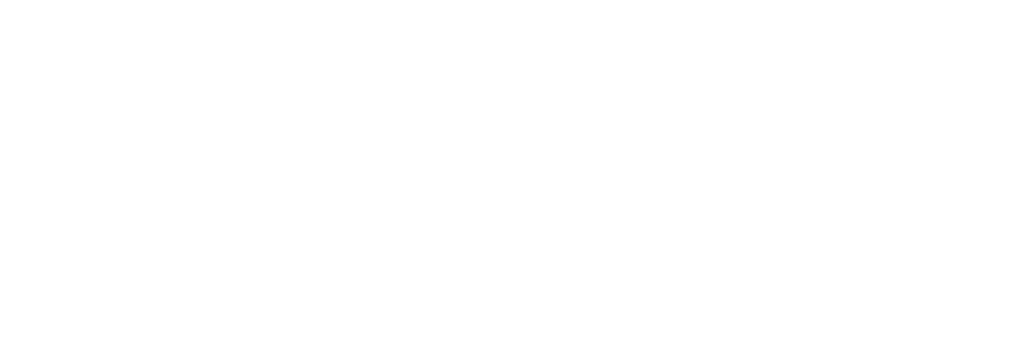
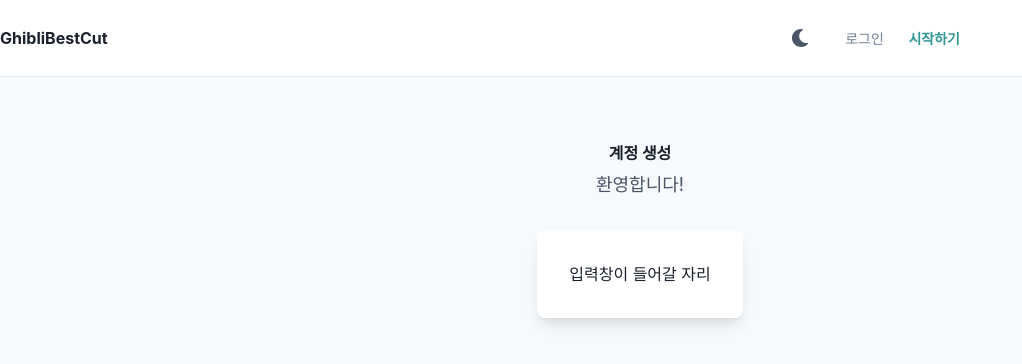
Before and after one commit to kenna-hwa/graphql-book-fullstack-project, a React (Create React App) app in the folder project/web/: page /signup in a window 1280 px wide. Before the commit this address had no page. Shown: the top 364 px of the page, without its empty margins (0-1022 px from the left). Built offline with nearby package versions, Linux system fonts and the light colour scheme.

Commit message:
Feat: User 회원가입 UI 생성
- User 뮤테이션 생성
- 회원가입 UI 생성
- signup 라우터 생성

```diff
--- a/project/web/src/App.tsx
+++ b/project/web/src/App.tsx
@@ -8,6 +8,7 @@
 import { createApolloClient } from "./apollo/createApolloClient";
 import Main from "./pages/Main";
 import Film from "./pages/Film";
+import SignUp from "./pages/SignUp";
 
 
 
@@ -20,6 +21,8 @@
       <Routes>
         <Route path="/" element={<Main/>} />
         <Route path="/film/:filmId" element={<Film/>} />
+        <Route path="/signup" element={<SignUp/>} />
+
       </Routes>
     </BrowserRouter>
   </ChakraProvider>
--- /dev/null
+++ b/project/web/src/components/auth/SignUpForm.tsx
@@ -0,0 +1,23 @@
+import { Stack, Text, Box, Heading, useColorModeValue } from "@chakra-ui/react";
+import { useSignUpMutation } from "../../generated/graphql";
+
+export default function SignUpForm(): React.ReactElement {
+	return (
+		<Stack spacing={8} mx="auto" maxW="lg" py={12} px={6}>
+			<Stack align="center">
+				<Heading fontSize="4x1">계정 생성</Heading>
+				<Text fontSize="lg" color="gray.600">
+					환영합니다!
+				</Text>
+			</Stack>
+			<Box
+				rounded="lg"
+				bg={useColorModeValue('white', 'gray.700')}
+				boxShadow="lg"
+				p={8}
+			>
+				입력창이 들어갈 자리
+			</Box>
+		</Stack>
+	)
+}
--- a/project/web/src/generated/graphql.tsx
+++ b/project/web/src/generated/graphql.tsx
@@ -55,6 +55,16 @@
   director: Director;
 };
 
+export type Mutation = {
+  __typename?: 'Mutation';
+  signUp: User;
+};
+
+
+export type MutationSignUpArgs = {
+  signUpInput: SignUpInput;
+};
+
 export type PaginatedFilms = {
   __typename?: 'PaginatedFilms';
   films: Array<Film>;
@@ -89,6 +99,38 @@
 export type QueryCutArgs = {
   cutId: Scalars['Int'];
 };
+
+export type SignUpInput = {
+  email: Scalars['String'];
+  username: Scalars['String'];
+  password: Scalars['String'];
+};
+
+export type User = {
+  __typename?: 'User';
+  id: Scalars['Int'];
+  /** 유저 이름 */
+  username: Scalars['String'];
+  /** 유저 이메일 */
+  email: Scalars['String'];
+  /** 생성 일자 */
+  createAt: Scalars['String'];
+  /** 업데이트 일자 */
+  updateAt: Scalars['String'];
+};
+
+export type SignUpMutationVariables = Exact<{
+  signUpInput: SignUpInput;
+}>;
+
+
+export type SignUpMutation = (
+  { __typename?: 'Mutation' }
+  & { signUp: (
+    { __typename?: 'User' }
+    & Pick<User, 'email' | 'username' | 'createAt' | 'updateAt' | 'id'>
+  ) }
+);
 
 export type CutQueryVariables = Exact<{
   cutId: Scalars['Int'];
@@ -160,6 +202,43 @@
 );
 
 
+export const SignUpDocument = gql`
+    mutation SignUp($signUpInput: SignUpInput!) {
+  signUp(signUpInput: $signUpInput) {
+    email
+    username
+    createAt
+    updateAt
+    id
+  }
+}
+    `;
+export type SignUpMutationFn = Apollo.MutationFunction<SignUpMutation, SignUpMutationVariables>;
+
+/**
+ * __useSignUpMutation__
+ *
+ * To run a mutation, you first call `useSignUpMutation` within a React component and pass it any options that fit your needs.
+ * When your component renders, `useSignUpMutation` returns a tuple that includes:
+ * - A mutate function that you can call at any time to execute the mutation
+ * - An object with fields that represent the current status of the mutation's execution
+ *
+ * @param baseOptions options that will be passed into the mutation, supported options are listed on: https://www.apollographql.com/docs/react/api/react-hooks/#options-2;
+ *
+ * @example
+ * const [signUpMutation, { data, loading, error }] = useSignUpMutation({
+ *   variables: {
+ *      signUpInput: // value for 'signUpInput'
+ *   },
+ * });
+ */
+export function useSignUpMutation(baseOptions?: Apollo.MutationHookOptions<SignUpMutation, SignUpMutationVariables>) {
+        const options = {...defaultOptions, ...baseOptions}
+        return Apollo.useMutation<SignUpMutation, SignUpMutationVariables>(SignUpDocument, options);
+      }
+export type SignUpMutationHookResult = ReturnType<typeof useSignUpMutation>;
+export type SignUpMutationResult = Apollo.MutationResult<SignUpMutation>;
+export type SignUpMutationOptions = Apollo.BaseMutationOptions<SignUpMutation, SignUpMutationVariables>;
 export const CutDocument = gql`
     query cut($cutId: Int!) {
   cut(cutId: $cutId) {
--- /dev/null
+++ b/project/web/src/pages/SignUp.tsx
@@ -0,0 +1,19 @@
+import { Box, Flex, useColorModeValue } from "@chakra-ui/react";
+import React from "react";
+import SignUpForm from "../components/auth/SignUpForm";
+import CommonLayout  from "../components/CommonLayout";
+
+
+function SignUp(): React.ReactElement {
+	return (
+		<Box bg={useColorModeValue('gray.50', 'gray.800')}>
+			<CommonLayout>
+				<Flex align="center" justify="center">
+					<SignUpForm />
+				</Flex>
+			</CommonLayout>
+		</Box>
+	)
+}
+
+export default SignUp;
```
Also changed, not shown: project/web/src/graphql/mutations/signUp.graphql (added, +9 -0 lines).
